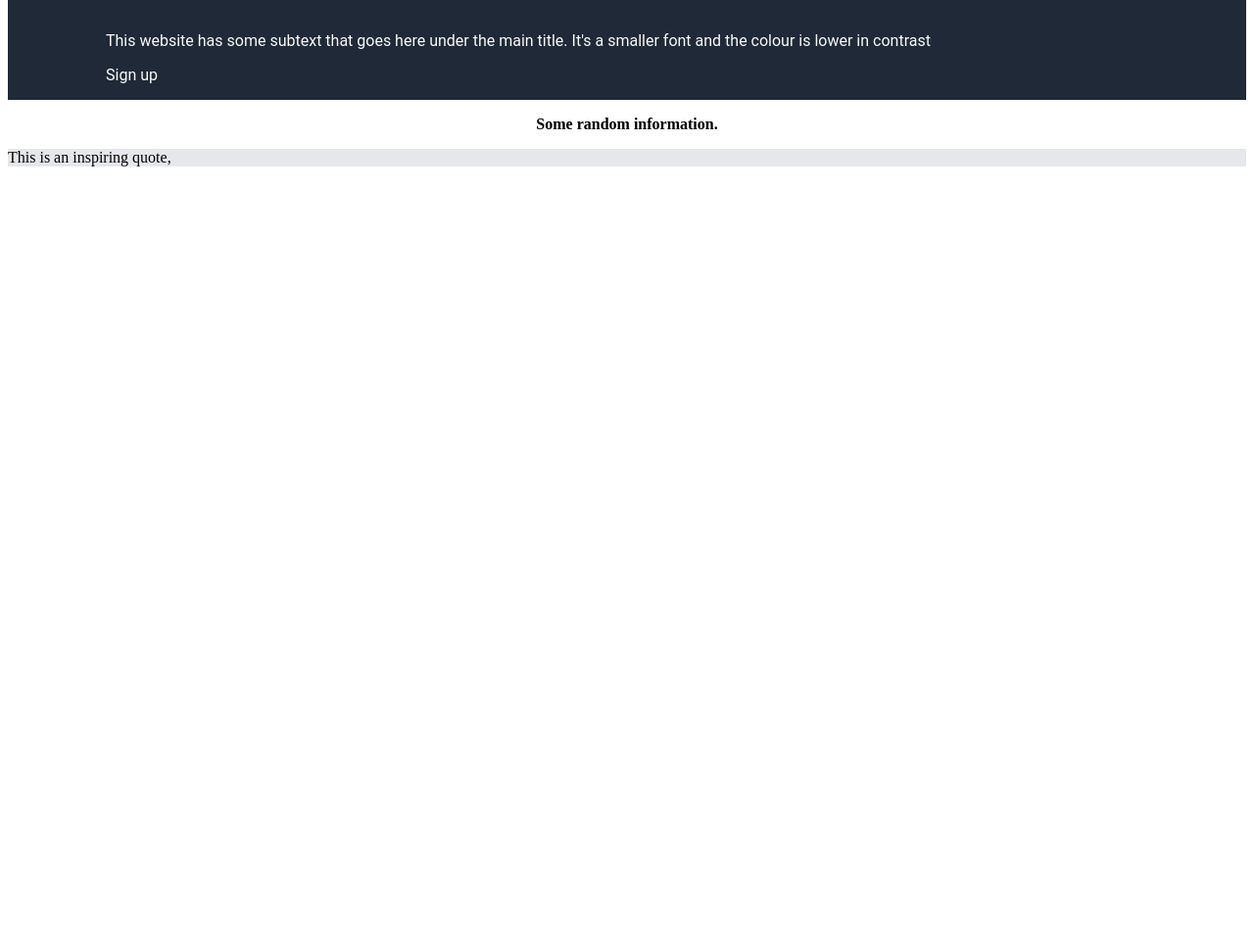
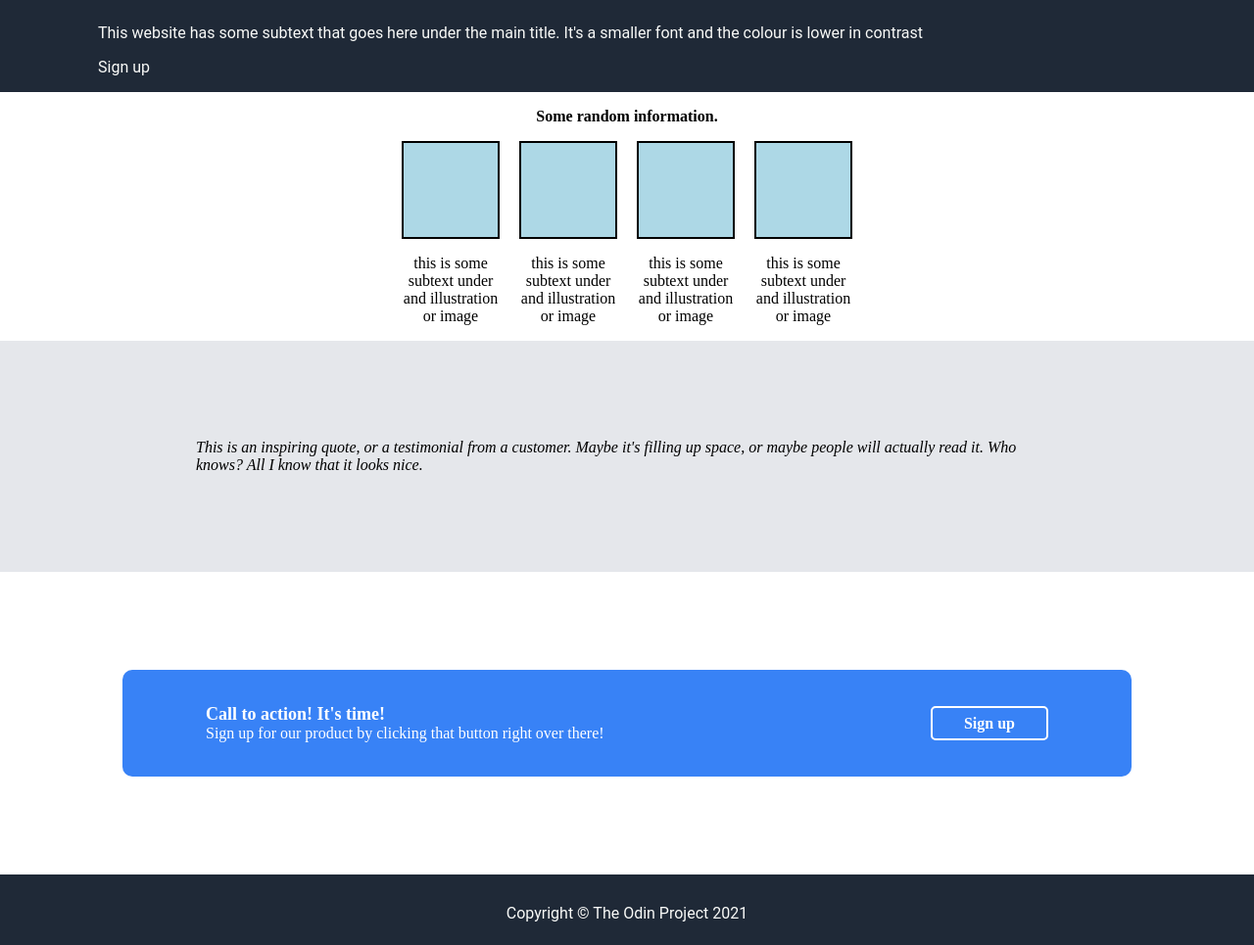
Before and after one commit to stanleypangg/Project-Landing-Page, a plain HTML site: page index.html in a window 1280 px wide. Shown: the part 180-1145 px from the top of the page at 98% size. Before the commit the page ends 800 px from the top, so only its background shows below. Drawn offline with Linux system fonts and the light colour scheme.

Commit message:
general layout of webpage implemented

```diff
--- a/index.html
+++ b/index.html
@@ -24,9 +24,41 @@
     </div>
     <div class="information">
         <strong><p>Some random information.</p></strong>
+        <div class="boxes">
+            <div class="box-container">
+                <div class="box"></div>
+                <p>this is some subtext under and illustration or image</p>
+            </div>
+            <div class="box-container">
+                <div class="box"></div>
+                <p>this is some subtext under and illustration or image</p>
+            </div>
+            <div class="box-container">
+                <div class="box"></div>
+                <p>this is some subtext under and illustration or image</p>
+            </div>
+            <div class="box-container">
+                <div class="box"></div>
+                <p>this is some subtext under and illustration or image</p>
+            </div>
+        </div>
     </div>
     <div class="quote">
-        <emph>This is an inspiring quote,</emph>
+        <em>This is an inspiring quote, or a testimonial from a customer. Maybe it's filling up space, or maybe people will actually read it. Who knows? All I know that it looks nice.</em>
+    </div>
+    <div class="banner-container">
+        <div class="banner">
+            <div class="banner-text">
+                <strong>Call to action! It's time!</strong>
+                <p>Sign up for our product by clicking that button right over there!</p>
+            </div>
+            <div class="banner-button">
+                <p>Sign up</p>
+            </div>
+        </div>
+    </div>
+    <div class="footer">
+        Copyright © The Odin Project 2021
     </div>
 </body>
 </html>
--- a/styles.css
+++ b/styles.css
@@ -1,14 +1,20 @@
+* {
+    box-sizing: border-box;
+}
+
 body {
     display: flex;
     flex-direction: column;
+    margin: 0;
+    padding: 0;
 }
 
-.container {
+.container,
+.footer {
     font-family: 'Roboto';
     background-color: #1F2937;
     color: #F9FAF8;
     padding: 0 100px;
-    flex: 1;
 }
 
 ul {
@@ -36,7 +42,9 @@ li {
 }
 
 .information {
-    flex: 1;
+    display: flex;
+    flex-direction: column;
+    justify-content: center;
 }
 
 .information p {
@@ -45,5 +53,62 @@ li {
 
 .quote {
     background-color: #E5E7EB;
-    flex: 1;
+    padding: 100px 200px;
 }
+
+.boxes {
+    display: flex;
+    justify-content: center;
+    gap: 20px;
+}
+
+.box-container {
+    width: 100px;
+}
+
+.boxes .box {
+    width: 100px;
+    height: 100px;
+    background-color: lightblue;
+    border: 2px solid black;
+}
+
+.banner-container {
+    width: auto;
+    padding: 100px 125px;
+}
+
+.banner {
+    color: white;
+    background-color: #3882F6;
+    padding: 35px 85px;
+    border-radius: 10px;
+    display: flex;
+    align-items: center;
+}
+
+.banner-text strong {
+    font-size: 18px;
+    margin: 0;
+}
+
+.banner-button {
+    margin-left: auto;
+    border: 2px solid white;
+    border-radius: 5px;
+    height: 35px;
+    width: 120px;
+    display: flex;
+    align-items: center;
+    justify-content: center;
+    font-weight: 700;
+}
+
+.banner-text p {
+    margin: 0;
+}
+
+.footer {
+    text-align: center;
+    padding: 30px;
+}
```
